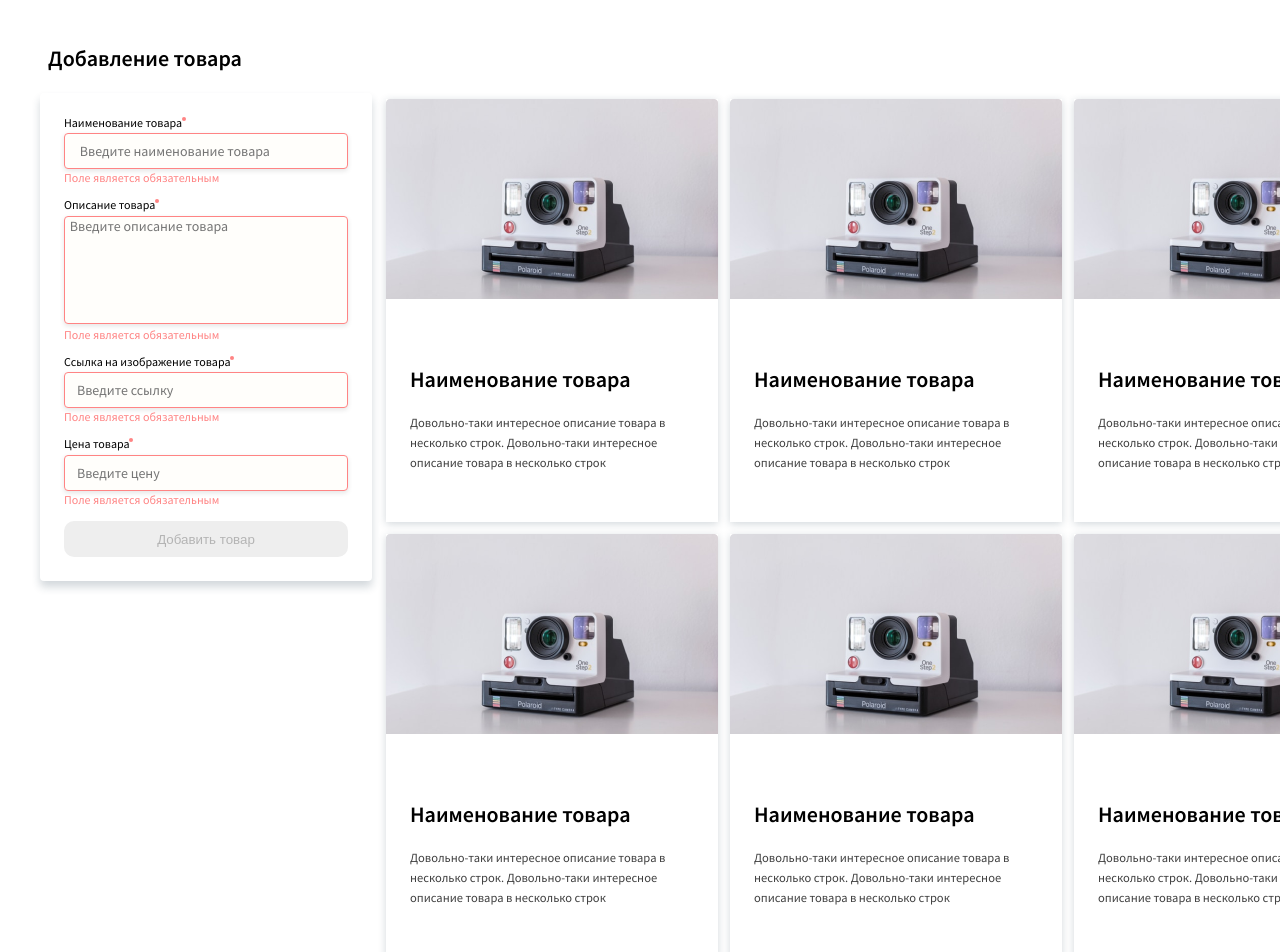
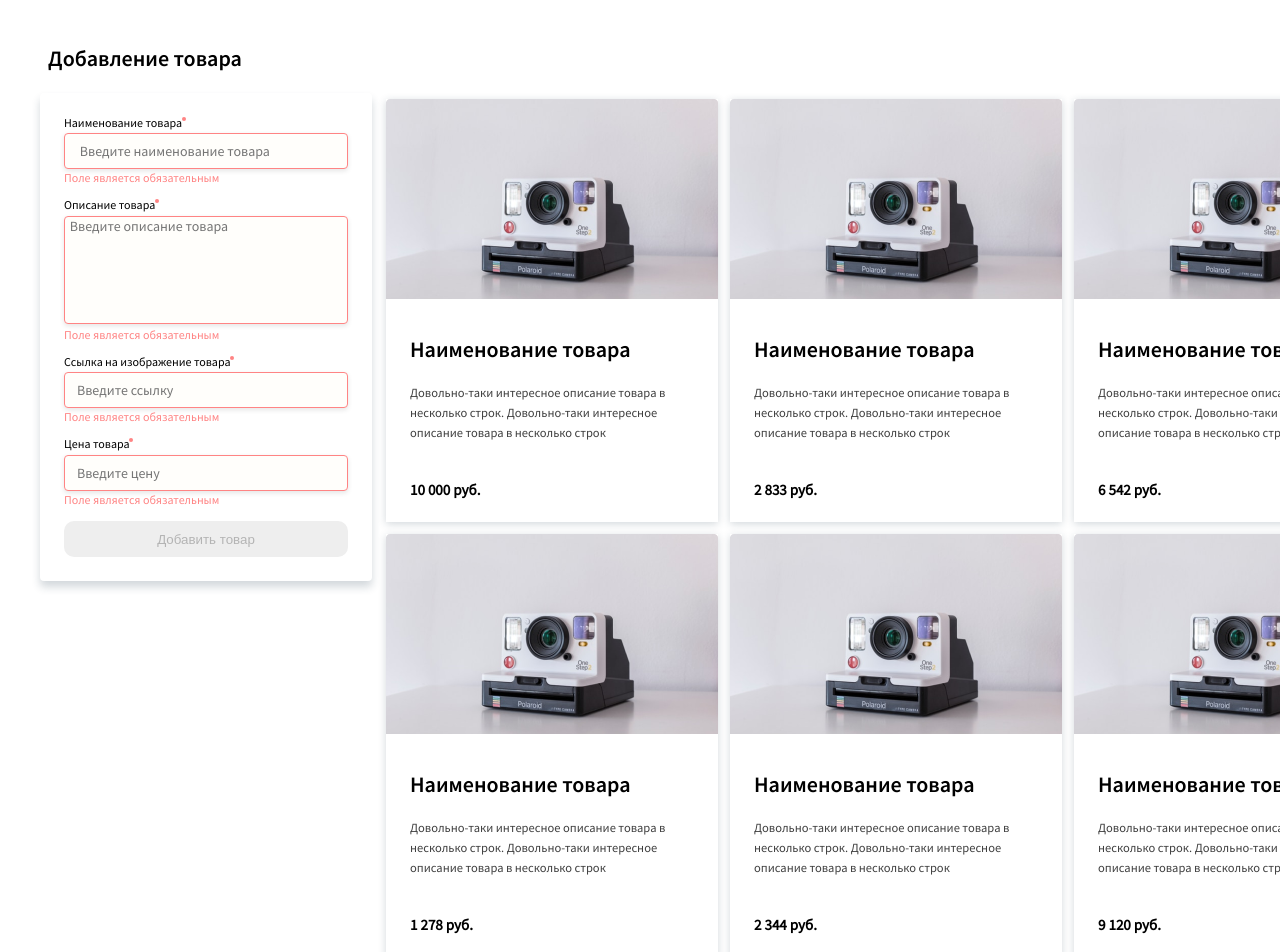
Before and after one commit to Roman-wdesign/proj, a Vue app: page /#/ in a window 1280 px wide. Shown: the top 952 px of the page. Built offline with nearby package versions, Linux system fonts and the light colour scheme.

Commit message:
form has been edited

```diff
--- a/src/components/Form.vue
+++ b/src/components/Form.vue
@@ -85,9 +85,9 @@
           </div>
 
           <input
-              :class="[{error_input: !this.modelPrice}, {success:this.modelPrice}]"
+              :class="[{error_input: !this.modelNumber}, {success:this.modelNumber}]"
               :type="indicatorChange ? 'number' : 'text'"
-              v-model.trim="modelPrice"
+              v-model.trim="modelNumber"
               step="1" min="2" max="100000000"
               placeholder="Введите цену"
               @focus="indicatorChange = true"
@@ -96,8 +96,8 @@
           >
           <transition name="fade">
             <p
-                :class="{error_mess: !this.modelPrice}"
-                v-if="!this.modelPrice">
+                :class="{error_mess: !this.modelNumber}"
+                v-if="!this.modelNumber">
               Поле является обязательным
             </p>
           </transition>
@@ -119,10 +119,9 @@
 
 <script>
 import validationForm from "@/components/mixins/validationForm";
-
 export default {
   name: "McvForm",
-  mixins: [validationForm]
+  mixins:[validationForm]
 }
 </script>
 <style scoped></style>
--- a/src/components/mixins/validationForm.js
+++ b/src/components/mixins/validationForm.js
@@ -7,20 +7,20 @@ export default {
         username: null,
         textarea: null,
         url: null,
-        price: null,
-        realPrice: null,
+        number: null,
+        realNumber: null,
         indicatorChange: false,
     }),
     methods: {
 
         addToList() {
             // send data to our list
-            console.log('%c form submitted ', 'color: #D7953FFF;', this.username, this.textarea, this.url, this.modelPrice)
+            console.log('%c form submitted ', 'color: #D7953FFF;', this.username, this.textarea, this.url, this.modelNumber)
 
             this.$store.commit('[products] ADD_TO_LIST', {
                 username: this.username,
                 textarea: this.textarea,
-                price: this.modelPrice
+                number: this.modelNumber
             });
         },
 
@@ -29,8 +29,8 @@ export default {
             this.username = null;
             this.textarea = null;
             this.url = null;
-            this.price = null;
-            this.realPrice = null;
+            this.number = null;
+            this.realNumber = null;
             this.indicatorChange = true;
 
             return alert("Товар был добавлен в список");
@@ -41,7 +41,7 @@ export default {
             return this.username === null
                 || this.textarea === null
                 || !this.isValidUrl
-                || !this.modelPrice
+                || !this.modelNumber
 
         },
 
@@ -54,16 +54,16 @@ export default {
         },
 
 
-        modelPrice: {
+        modelNumber: {
             get() {
-                return this.indicatorChange ? this.realPrice : this.realPrice.toLocaleString()
+                return this.indicatorChange ? this.realNumber : this.realNumber.toLocaleString()
             },
             set(value) {
-                this.realPrice = +value.replace(/\s/g, "")
+                this.realNumber = +value.replace(/\s/g, "")
             },
         },
     },
     created() {
-        this.realPrice = this.value || ""
+        this.realNumber = this.value || ""
     },
 }
--- a/src/store/modules/products.js
+++ b/src/store/modules/products.js
@@ -7,61 +7,61 @@ const state = {
             id: 1,
             username: 'Наименование товара',
             textarea: 'Довольно-таки интересное описание товара в несколько строк. Довольно-таки интересное описание товара в несколько строк',
-            price: '10 000 руб.'
+            number: '10 000 руб.'
         },
         {
             id: 2,
             username: 'Наименование товара',
             textarea: 'Довольно-таки интересное описание товара в несколько строк. Довольно-таки интересное описание товара в несколько строк',
-            price: '2 833 руб.'
+            number: '2 833 руб.'
         },
         {
             id: 3,
             username: 'Наименование товара',
             textarea: 'Довольно-таки интересное описание товара в несколько строк. Довольно-таки интересное описание товара в несколько строк',
-            price: '6 542 руб.'
+            number: '6 542 руб.'
         },
         {
             id: 4,
             username: 'Наименование товара',
             textarea: 'Довольно-таки интересное описание товара в несколько строк. Довольно-таки интересное описание товара в несколько строк',
-            price: '1 278 руб.'
+            number: '1 278 руб.'
         },
         {
             id: 5,
             username: 'Наименование товара',
             textarea: 'Довольно-таки интересное описание товара в несколько строк. Довольно-таки интересное описание товара в несколько строк',
-            price: '2 344 руб.'
+            number: '2 344 руб.'
         },
         {
             id: 6,
             username: 'Наименование товара',
             textarea: 'Довольно-таки интересное описание товара в несколько строк. Довольно-таки интересное описание товара в несколько строк',
-            price: '9 120 руб.'
+            number: '9 120 руб.'
         },
         {
             id: 7,
             username: 'Наименование товара',
             textarea: 'Довольно-таки интересное описание товара в несколько строк. Довольно-таки интересное описание товара в несколько строк',
-            price: '10 000 руб.'
+            number: '10 000 руб.'
         },
         {
             id: 8,
             username: 'Наименование товара',
             textarea: 'Довольно-таки интересное описание товара в несколько строк. Довольно-таки интересное описание товара в несколько строк',
-            price: '1 400 руб.'
+            number: '1 400 руб.'
         },
         {
             id: 9,
             username: 'Наименование товара',
             textarea: 'Довольно-таки интересное описание товара в несколько строк. Довольно-таки интересное описание товара в несколько строк',
-            price: '10 000 руб.'
+            number: '10 000 руб.'
         },
         {
             id: 10,
             username: 'Наименование товара',
             textarea: 'Довольно-таки интересное описание товара в несколько строк. Довольно-таки интересное описание товара в несколько строк',
-            price: '10 000 руб.'
+            number: '10 000 руб.'
         },
     ]
 }
```
